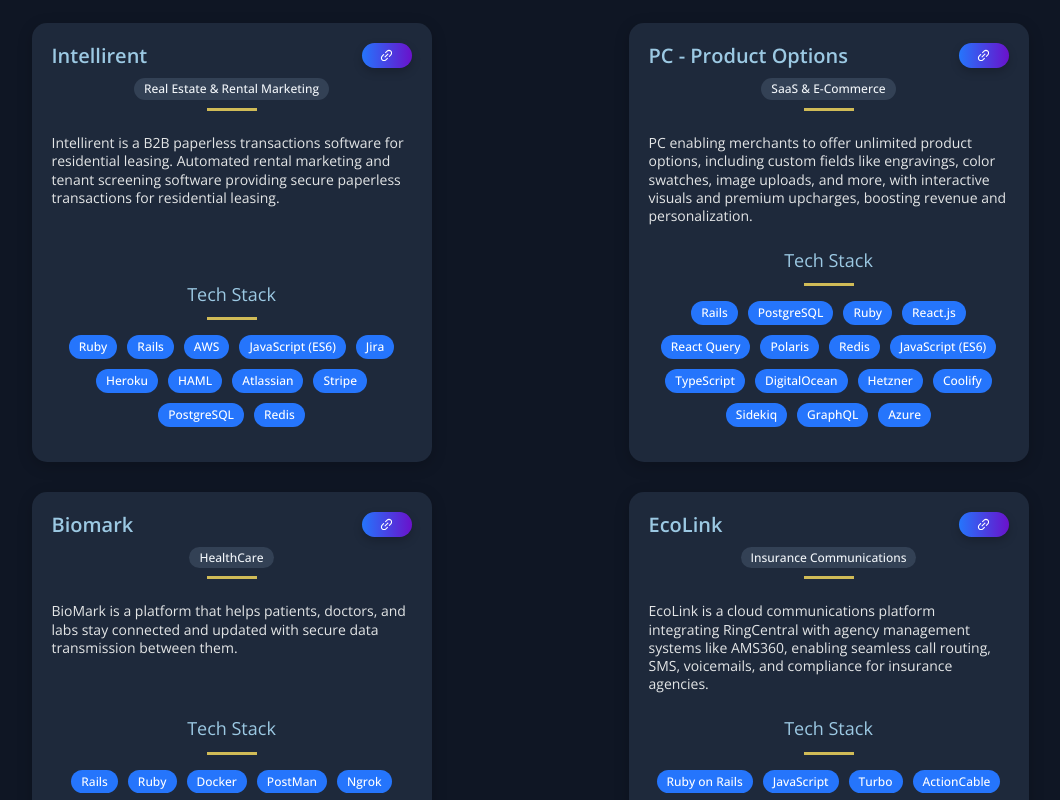
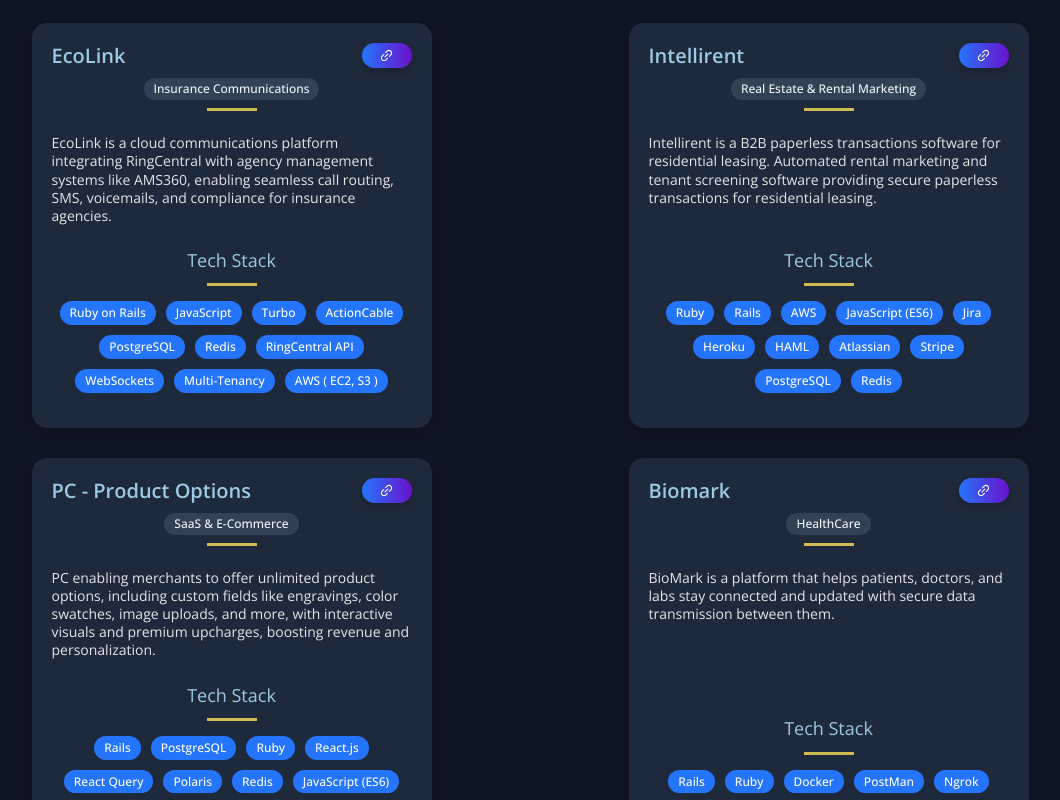
Before and after one commit to Zia-Ur-Rehman1/portfolio, a Next.js app: page / in a window 1280 px wide. Shown: the part 1060-1860 px from the top of the page, without its empty margins (110-1170 px from the left). Built offline with nearby package versions, Linux system fonts and the light colour scheme.

Commit message:
Reordered the projects as timeline

```diff
--- a/src/constants/constants.js
+++ b/src/constants/constants.js
@@ -1,11 +1,19 @@
 export const ProjectsData = [
+  {
+    title: 'EcoLink',
+    category: 'Insurance Communications',
+    description: 'EcoLink is a cloud communications platform integrating RingCentral with agency management systems like AMS360, enabling seamless call routing, SMS, voicemails, and compliance for insurance agencies.',
+    tags: ['Ruby on Rails', 'JavaScript', 'Turbo', 'ActionCable', 'PostgreSQL', 'Redis', 'RingCentral API', 'WebSockets', 'Multi-Tenancy', 'AWS ( EC2, S3 )'],
+    visit: 'https://ecolink.inteveo.com',
+    id: 0,
+  },
   {
     title: 'Intellirent',
     category: 'Real Estate & Rental Marketing',
     description: 'Intellirent is a B2B paperless transactions software for residential leasing. Automated rental marketing and tenant screening software providing secure paperless transactions for residential leasing.',
     tags: ['Ruby', 'Rails', 'AWS', 'JavaScript (ES6)', 'Jira', 'Heroku','HAML', 'Atlassian', 'Stripe', 'PostgreSQL', 'Redis'],
     visit: 'https://myintellirent.com',
-    id: 0,
+    id: 1,
   },
   {
     title: 'PC - Product Options',
@@ -17,7 +25,7 @@
       'DigitalOcean', 'Hetzner', 'Coolify', 'Sidekiq', 'GraphQL', 'Azure'
     ],
     visit: 'https://apps.shopify.com/product-customizer',
-    id: 1,
+    id: 2,
   },
   {
     title: 'Biomark',
@@ -28,20 +36,12 @@
     id: 3,
   },
   {
-    title: 'EcoLink',
-    category: 'Insurance Communications',
-    description: 'EcoLink is a cloud communications platform integrating RingCentral with agency management systems like AMS360, enabling seamless call routing, SMS, voicemails, and compliance for insurance agencies.',
-    tags: ['Ruby on Rails', 'JavaScript', 'Turbo', 'ActionCable', 'PostgreSQL', 'Redis', 'RingCentral API', 'WebSockets'],
-    visit: 'https://ecolink.inteveo.com',
-    id: 4,
-  },
-  {
     title: 'AI Task Creator',
     category: 'Personal Project',
     description: 'An AI-powered application that converts natural language prompts into structured, customizable workflows. It intelligently interprets user intent, generates detailed step-by-step task lists, supports real-time editing, and streamlining productivity for individuals and teams.',
     tags: ['JavaScript', 'OpenAI GPT', 'Docker', 'Natural Language Processing', 'Prompt Engineering', 'Ruby on Rails'],
     visit: 'https://github.com/Zia-Ur-Rehman1/Create-Task-by-AI',
-    id: 5,
+    id: 4,
   },
 
   {
@@ -50,7 +50,7 @@
   description: 'An AI-driven evolutionary algorithm implementation that mimics natural selection to solve optimization problems. It evolves a population of solutions via fitness evaluation, selection, crossover, and mutation—demonstrating core concepts in action.',
   tags: ['Python', 'Genetic Algorithm', 'Optimization', 'Evolutionary Computation', 'Fitness Function'],
   visit: 'https://github.com/Zia-Ur-Rehman1/Evolutionary_Algorithm',
-  id: 6,
+  id: 5,
 },
 
 {
@@ -59,7 +59,7 @@
   tags: ['Django', 'Python', 'PostgreSQL', 'Docker', 'REST API', 'Tesseract OCR', 'PDF Parsing', 'CI/CD'],
   category: 'Ticket & Umrah Reservation',
   visit: 'https://github.com/Zia-Ur-Rehman1/Tickting_Umrah_Reserve_Portal',
-  id: 7,
+  id: 6,
 },
 {
   title: 'Namhal',
@@ -67,7 +67,7 @@
   description: 'An Android application tailored for managing residency complaint workflows. Namhal enables administrators, managers, and staff to log, track, and resolve resident service requests, featuring real-time dashboards with actionable statistics for effective decision-making.',
   tags: ['Flutter (Dart)', 'Firebase', 'Android', 'Figma', 'Balsamiq', 'UX/UI Design'],
   visit: 'https://github.com/Zia-Ur-Rehman1/namhal',
-  id: 8
+  id: 7
 }
 
 
```
